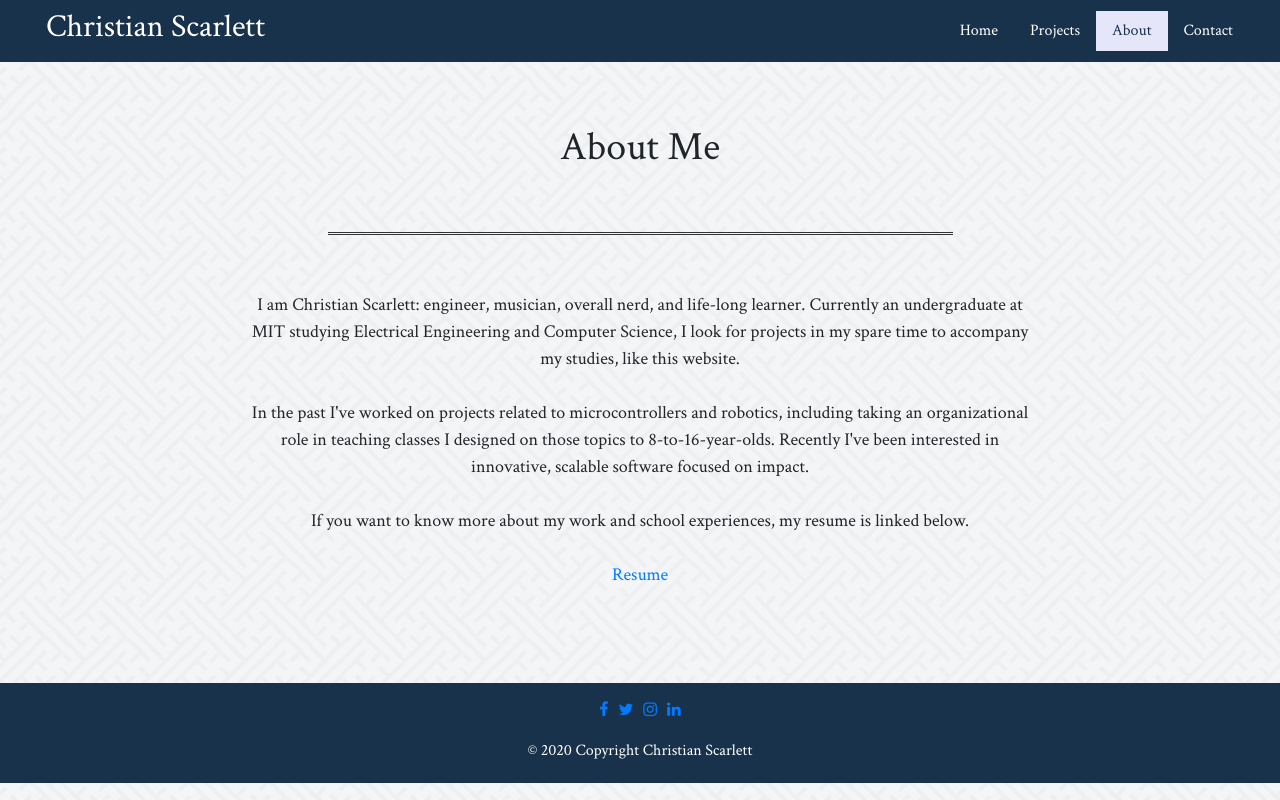
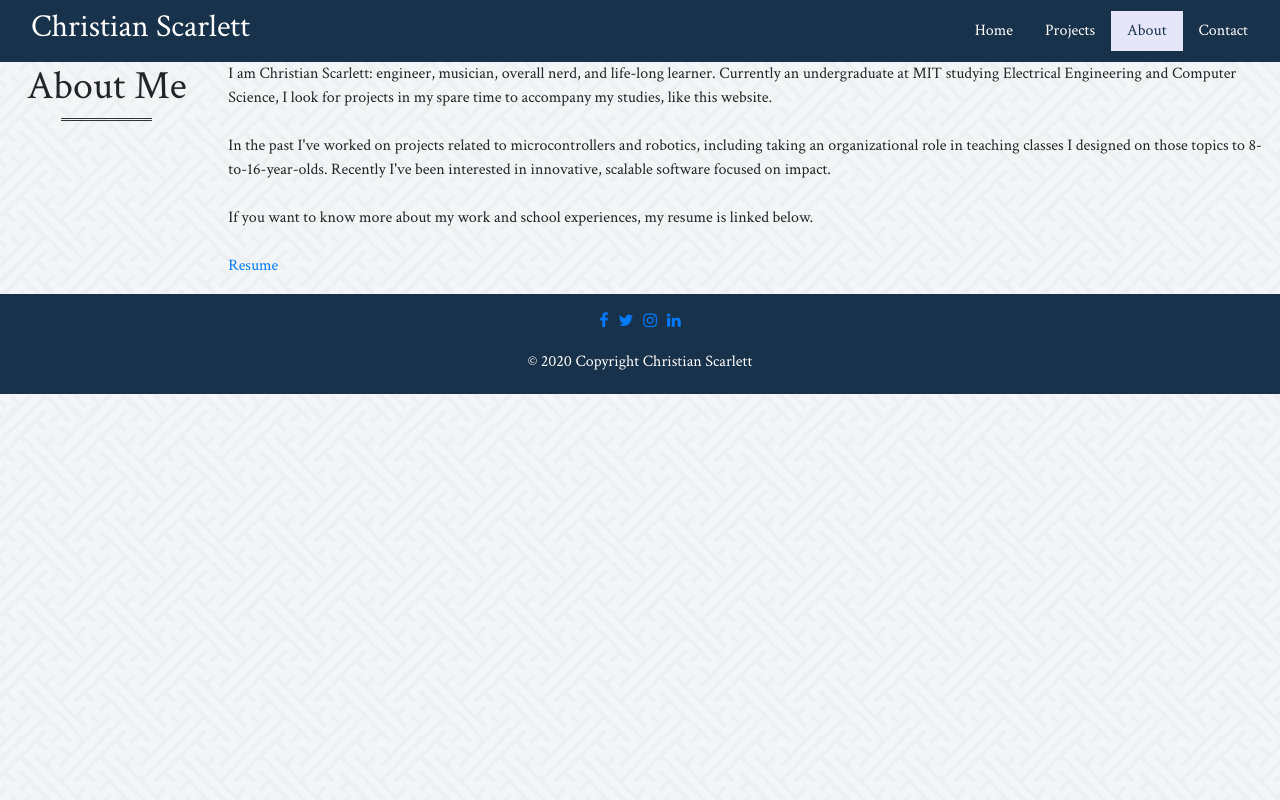
Before and after one commit to christianscarlett/website, a React (Create React App) app: page /#/about in a window 1280 px wide. Built offline with nearby package versions, Linux system fonts and the light colour scheme.

Commit message:
some subpage styling

```diff
--- a/src/App.css
+++ /dev/null
@@ -1,38 +0,0 @@
-.App {
-  text-align: center;
-}
-
-.App-logo {
-  height: 40vmin;
-  pointer-events: none;
-}
-
-@media (prefers-reduced-motion: no-preference) {
-  .App-logo {
-    animation: App-logo-spin infinite 20s linear;
-  }
-}
-
-.App-header {
-  background-color: #282c34;
-  min-height: 100vh;
-  display: flex;
-  flex-direction: column;
-  align-items: center;
-  justify-content: center;
-  font-size: calc(10px + 2vmin);
-  color: white;
-}
-
-.App-link {
-  color: #61dafb;
-}
-
-@keyframes App-logo-spin {
-  from {
-    transform: rotate(0deg);
-  }
-  to {
-    transform: rotate(360deg);
-  }
-}
--- a/src/App.js
+++ b/src/App.js
@@ -1,5 +1,4 @@
 import React from 'react';
-import './App.css';
 import {HashRouter, Route, Switch} from 'react-router-dom';
 
 import Homepage from './pages/Homepage';
--- a/src/index.js
+++ b/src/index.js
@@ -2,8 +2,8 @@ import React from 'react';
 import ReactDOM from 'react-dom';
 import App from './App';
 import * as serviceWorker from './serviceWorker';
+import 'bootstrap/dist/css/bootstrap.css';
 import './webcss.css';
-import 'bootstrap/dist/css/bootstrap.css';
 
 import { Helmet } from 'react-helmet';
 
--- a/src/subpage.css
+++ /dev/null
@@ -1,48 +0,0 @@
-@import url('https://fonts.googleapis.com/css2?family=Crimson+Text&display=swap');
-
-.subpage-header {
-    margin-top: 5%;
-    margin-bottom: 5%;
-    text-align: center;
-}
-
-.subpage-text {
-    margin-top: 5%;
-    margin-left: 15%;
-    margin-right: 15%;
-    text-align: center;
-    font-size: 1.125rem;
-}
-
-.post-header {
-    margin-top: 2%;
-    margin-bottom: 2%;
-    text-align: center;
-}
-
-.project {
-    display: flex;
-    justify-content: left;
-}
-
-.contact-icons {
-    margin-top: 5%;
-    margin-bottom: 5%;
-    text-align: center;
-    font-size: 3rem;
-}
-
-.contact-icons a {
-    padding: 2%;
-}
-
-#page-center {
-    /* height: 100%; <-- This makes footer underlap content, but */
-    /* min-height: 100%; */
-    min-height: 70vh;
-}
-
-#oops-container{
-    margin-top: 20%;
-    text-align: center;
-}
--- a/src/templates/Post.js
+++ b/src/templates/Post.js
@@ -2,7 +2,7 @@ import React, { Component } from "react";
 
 import Footer from "../components/Footer";
 import Navbar from "../components/Navbar";
-import "../subpage.css";
+// import "../subpage.css";
 
 class Post extends Component {
   render() {
--- a/src/templates/Subpage.js
+++ b/src/templates/Subpage.js
@@ -1,6 +1,5 @@
 import React, { Component } from 'react';
 import Footer from '../components/Footer';
-import '../subpage.css';
 
 class Subpage extends Component {
 
@@ -8,18 +7,18 @@ class Subpage extends Component {
     return (
       <>
       {this.props.navbar}
-      <div class="container-fluid" id="page-center">
-        <div class="container-fluid">
-          <div class="subpage-header">
+      <div class="subpage-content container-fluid" id="page-center">
+        <div class='row'>
+          <div class='title-col col-2'>
             <h1>
               {this.props.title}
             </h1>
+            <hr class="separator" />
           </div>
-        </div>
-        <hr class="separator" />
-        <div class="container">
-          <div class="subpage-text">
-            {this.props.content}
+          <div class='col'>
+            <div class="subpage-text">
+              {this.props.content}
+            </div>
           </div>
         </div>
       </div>
--- a/src/webcss.css
+++ b/src/webcss.css
@@ -18,6 +18,29 @@ body {
     font-size: 100%;
     background-image: url("./images/interlaced.png");
 }
+
+
+/* Subpage */
+.separator {
+    margin: 0;
+    width: 100%;
+}
+
+.subpage-content {
+    padding: 0;
+}
+
+.title-col {
+    display: flex;
+    flex-direction: column;
+    justify-content: flex-start;
+    align-items: center;
+}
+
+.title-col > h1 {
+    text-align: center;
+}
+
 
 /* Main Page */
 
@@ -94,8 +117,6 @@ nav {
 /* Footer Design */
 footer {
     background-color: rgb(25, 50, 75);
-    /* position: static; */
-    /* width: 100%; */
     bottom: 0;
     margin-bottom: 0;
     height: 100px;
@@ -113,13 +134,12 @@ footer a {
 hr.separator {
     overflow: visible;
     padding: 0;
-    /* border: none; */
     border-top: medium double #333;
     color: #333;
     text-align: center;
     width: 50%;
 }
-
+/*
 p {
     font-size: 1.125rem;
 }
@@ -127,13 +147,12 @@ p {
 .horizontal {
     display: flex;
     align-items: center;
-    /* justify-content: space-between; */
     justify-content: space-around;
     flex-direction: row;
     width: 100%;
     height: 100%;
     overflow: clip;
-}
+} */
 
 
 /* .content {
@@ -141,8 +160,8 @@ p {
 } */
 
 /* fun */
-.fun-button {
-    background-color: lavender; /* Green */
+/* .fun-button {
+    background-color: lavender;
     border: none;
     color: rgb(25, 50, 75);
     padding: 20px;
@@ -153,25 +172,24 @@ p {
     margin: 4px 2px;
     cursor: pointer;
     width: 25%;
-}
+} */
 
-.counter {
+/* .counter {
     margin: 5%;
     width: 90%;
     display: flex;
-    /* text-align: center; */
     align-items: center;
     justify-content: space-between;
-}
-
+} */
+/*
 .swearjar {
     display: flex;
     align-items: center;
     flex-direction: column;
-}
-
+} */
+/*
 .num-display {
     display: flex;
     flex-direction: column;
     align-items: center;
-}
+} */
```
